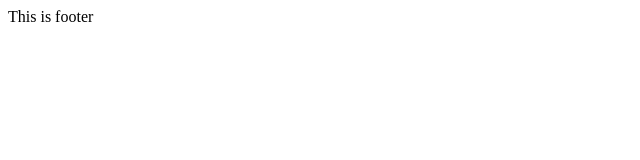
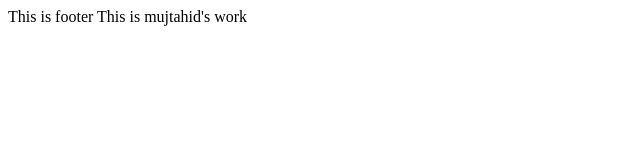
Before and after one commit to abtahi-tajwar/playground, a plain HTML site: page footer.html in a window 1280 px wide. Shown: the whole page, without its empty margins (0-640 px from the left). Drawn offline with Linux system fonts and the light colour scheme.

Commit message:
Conflict

```diff
--- a/footer.html
+++ b/footer.html
@@ -7,5 +7,6 @@
 </head>
 <body>
     This is footer
+    This is mujtahid's work
 </body>
 </html>
```
